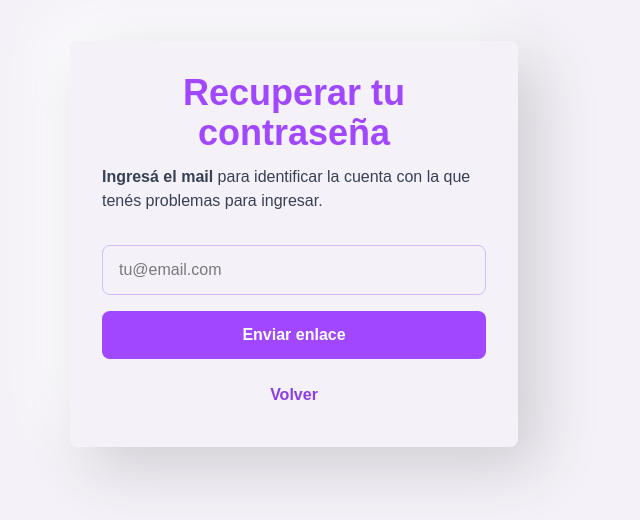
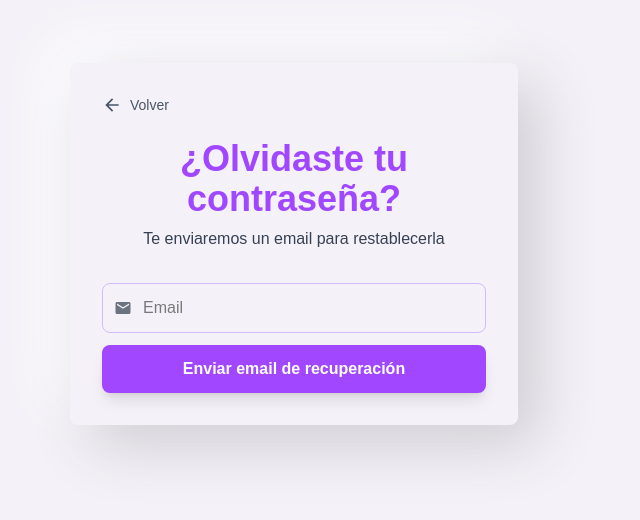
Before and after one commit to Fabri-GZ/avalon-dashboard, a Next.js app: page /forgot-password in a window 1280 px wide. Shown: the part 156-676 px from the top of the page, without its empty margins (346-986 px from the left). Built offline with nearby package versions, Linux system fonts and the light colour scheme.

Commit message:
Added reset password logic with supabase

```diff
--- a/src/app/(auth)/forgot-password/components/ForgotPassword.jsx
+++ b/src/app/(auth)/forgot-password/components/ForgotPassword.jsx
@@ -1,46 +1,196 @@
 "use client";
+
 import { useState } from "react";
+import { motion } from "framer-motion";
+import { MdMail, MdArrowBack } from "react-icons/md";
+import { Mail, CheckCircle } from "lucide-react";
+import { ToastContainer, toast, Flip } from "react-toastify";
+import "react-toastify/dist/ReactToastify.css";
+import { resetPassword } from "@/lib/auth-actions";
 
-const ForgotPasswordForm = ({ onBack }) => {
+const ForgotPassword = ({ onBack }) => {
   const [email, setEmail] = useState("");
+  const [emailError, setEmailError] = useState(false);
+  const [isLoading, setIsLoading] = useState(false);
+  const [emailSent, setEmailSent] = useState(false);
 
-  const handleSubmit = (e) => {
+  const validateEmail = (email) => {
+    return email.includes("@") && email.includes(".");
+  };
+
+  const handleSubmit = async (e) => {
     e.preventDefault();
-    onBack();
+
+    if (!validateEmail(email)) {
+      setEmailError(true);
+      toast.error("Por favor, ingrese una dirección de correo válida");
+      setTimeout(() => setEmailError(false), 1000);
+      return;
+    }
+
+    setIsLoading(true);
+
+    const formData = new FormData();
+    formData.append("email", email);
+
+    try {
+      await resetPassword(formData);
+      setEmailSent(true);
+      toast.success("Email enviado correctamente");
+    } catch (error) {
+      console.error("Error:", error);
+      toast.error("Hubo un error al enviar el correo. Intenta nuevamente.");
+    } finally {
+      setIsLoading(false);
+    }
   };
+
+  const shakeAnimation = {
+    x: [0, -10, 10, -10, 10, 0],
+    transition: { duration: 0.4 }
+  };
+
+  if (emailSent) {
+    return (
+      <motion.div
+        initial={{ opacity: 0, scale: 0.9 }}
+        animate={{ opacity: 1, scale: 1 }}
+        className="rounded-lg p-8 w-full max-w-md mx-auto bg-[#f4f1f8] shadow-[20px_20px_60px_#cfcdd3,-20px_-20px_60px_#ffffff]"
+      >
+        <motion.div
+          initial={{ scale: 0 }}
+          animate={{ scale: 1 }}
+          transition={{ delay: 0.2, type: "spring", stiffness: 200 }}
+          className="mx-auto w-20 h-20 bg-green-100 rounded-full flex items-center justify-center mb-6"
+        >
+          <CheckCircle className="w-12 h-12 text-green-600" />
+        </motion.div>
+
+        <h2 className="text-2xl font-bold text-center text-gray-900 mb-3">
+          ¡Revisa tu correo!
+        </h2>
+
+        <div className="text-center mb-6">
+          <p className="text-gray-600 mb-3">
+            Te enviamos un email para restablecer tu contraseña a:
+          </p>
+          <div className="flex items-center justify-center gap-2 bg-[#A047FF]/10 rounded-lg p-3 mb-3">
+            <Mail className="w-5 h-5 text-[#A047FF]" />
+            <span className="font-semibold text-[#A047FF]">{email}</span>
+          </div>
+          <p className="text-sm text-gray-500">
+            Hace click en el enlace del correo para crear una nueva contraseña.
+          </p>
+        </div>
+
+        <div className="bg-blue-50 border border-blue-200 rounded-lg p-3 mb-6">
+          <p className="text-xs text-blue-800">
+            💡 <strong>Tip:</strong> Si no ves el correo, revisa tu carpeta de spam o correo no deseado.
+          </p>
+        </div>
+
+        <motion.button
+          whileHover={{ scale: 1.02 }}
+          whileTap={{ scale: 0.98 }}
+          onClick={() => window.location.href = "/login"}
+          className="w-full bg-[#A047FF] hover:bg-[#8c3de6] text-white font-semibold py-3 rounded-lg shadow-lg"
+        >
+          Volver al inicio de sesión
+        </motion.button>
+      </motion.div>
+    );
+  }
+
   return (
-    <div className="rounded-lg p-8 w-full max-w-md bg-[#f4f1f8] shadow-[20px_20px_60px_#cfcdd3,-20px_-20px_60px_#ffffff]">
+    <motion.div
+      initial={{ opacity: 0, y: 20 }}
+      animate={{ opacity: 1, y: 0 }}
+      transition={{ duration: 0.8, ease: "easeOut" }}
+      className="rounded-lg p-8 w-full max-w-md mx-auto bg-[#f4f1f8] shadow-[20px_20px_60px_#cfcdd3,-20px_-20px_60px_#ffffff]"
+    >
+      <button
+        onClick={onBack}
+        className="flex items-center gap-2 text-gray-600 hover:text-[#A047FF] mb-6 transition-colors"
+      >
+        <MdArrowBack size={20} />
+        <span className="text-sm font-medium">Volver</span>
+      </button>
+
       <div className="text-center mb-8">
-        <h1 className="text-4xl font-bold text-[#A047FF] mb-3">Recuperar tu contraseña</h1>
-        <p className="text-gray-700 text-left"> <strong> Ingresá el mail </strong>para identificar la cuenta con la que tenés problemas para ingresar.</p>
+        <motion.h1
+          initial={{ opacity: 0, y: 40 }}
+          animate={{ opacity: 1, y: 0 }}
+          transition={{ duration: 0.8, ease: "easeOut" }}
+          className="text-4xl font-bold text-[#A047FF] mb-2"
+        >
+          ¿Olvidaste tu contraseña?
+        </motion.h1>
+        <motion.p
+          initial={{ opacity: 0, y: 20 }}
+          animate={{ opacity: 1, y: 0 }}
+          transition={{ duration: 0.8, ease: "easeOut" }}
+          className="text-gray-700"
+        >
+          Te enviaremos un email para restablecerla
+        </motion.p>
       </div>
 
-      <form onSubmit={handleSubmit} className="space-y-4">
-        <input
-          type="email"
-          value={email}
-          onChange={(e) => setEmail(e.target.value)}
-          placeholder="tu@email.com"
-          className="w-full px-4 py-3 bg-[#f4f1f8] border border-[#D4BBFC] rounded-lg text-black focus:border-[#A047FF] hover:border-[#A047FF] outline-none transition-colors duration-300 ease-in"
-        />
+      <div className="space-y-4">
+        <motion.div
+          initial={{ opacity: 0, x: -20 }}
+          animate={{ opacity: 1, x: 0 }}
+          transition={{ duration: 0.8, ease: "easeOut", delay: 0.2 }}
+          className="relative mb-3"
+        >
+          <motion.div animate={emailError ? shakeAnimation : {}}>
+            <motion.div
+              animate={emailError ? { color: "#ef4444" } : { color: "#6b7280" }}
+              transition={{ duration: 0.3 }}
+              className="absolute left-3 top-1/2 transform -translate-y-1/2 z-10"
+            >
+              <MdMail size={18} />
+            </motion.div>
+            <input
+              type="email"
+              name="email"
+              value={email}
+              onChange={(e) => setEmail(e.target.value)}
+              placeholder="Email"
+              required
+              disabled={isLoading}
+              className={`w-full pl-10 pr-4 py-3 bg-[#f4f1f8] rounded-lg text-black outline-none ${
+                emailError
+                  ? "border-2 border-red-500"
+                  : "border border-[#D4BBFC] focus:border-[#A047FF] hover:border-[#A047FF]"
+              }`}
+            />
+          </motion.div>
+        </motion.div>
 
-        <button
-          type="submit"
-          className="w-full bg-[#A047FF] hover:bg-[#8c3de6] text-white font-semibold py-3 rounded-lg"
+        <motion.button
+          initial={{ opacity: 0, y: 20 }}
+          animate={{ opacity: 1, y: 0 }}
+          transition={{ delay: 0.3, duration: 0.4 }}
+          whileHover={{ scale: 1.02 }}
+          whileTap={{ scale: 0.98 }}
+          onClick={handleSubmit}
+          disabled={isLoading}
+          className="w-full bg-[#A047FF] hover:bg-[#8c3de6] text-white font-semibold py-3 rounded-lg shadow-lg disabled:opacity-50 disabled:cursor-not-allowed"
         >
-          Enviar enlace
-        </button>
+          {isLoading ? "Enviando..." : "Enviar email de recuperación"}
+        </motion.button>
+      </div>
 
-        <button
-          type="button"
-          onClick={onBack}
-          className="w-full text-[#8c3de6] hover:bg-[#8c3de671] hover:text-[#f4f1f8] font-semibold py-2 rounded-lg transition-all duration-200 ease-in"
-        >
-          Volver
-        </button>
-      </form>
-    </div>
+      <ToastContainer
+        position="top-right"
+        autoClose={3000}
+        theme="colored"
+        transition={Flip}
+        closeOnClick
+        pauseOnHover={false}
+      />
+    </motion.div>
   );
 };
 
-export default ForgotPasswordForm;
+export default ForgotPassword;
--- a/src/app/(auth)/forgot-password/page.jsx
+++ b/src/app/(auth)/forgot-password/page.jsx
@@ -1,15 +1,14 @@
 "use client";
-import React from 'react';
-import ForgotPasswordForm from './components/ForgotPassword';
 
-const ForgotPassword = () => {
+import React from "react";
+import ForgotPassword from "./components/ForgotPassword";
+
+const ForgotPasswordPage = () => {
   return (
     <div className="flex items-center justify-center min-h-screen bg-[#f4f1f8]">
-      <ForgotPasswordForm
-        onBack={() => window.location.href = "/login"}
-      />
+      <ForgotPassword onBack={() => window.location.href = "/login"} />
     </div>
   );
 };
 
-export default ForgotPassword;
+export default ForgotPasswordPage;
--- a/src/app/(auth)/signup/components/EmailConfirmationModal.jsx
+++ b/src/app/(auth)/signup/components/EmailConfirmationModal.jsx
@@ -12,12 +12,11 @@ const EmailConfirmationModal = ({ isOpen, email, onClose }) => {
     <AnimatePresence>
       {isOpen && (
         <>
-          {/* Backdrop */}
           <motion.div
             initial={{ opacity: 0 }}
             animate={{ opacity: 1 }}
             exit={{ opacity: 0 }}
-            className="fixed inset-0 bg-black/50 backdrop-blur-sm z-50"
+            className="fixed inset-0 bg-foreground/50 backdrop-blur-sm z-50"
             onClick={onClose}
           />
 
@@ -29,7 +28,7 @@ const EmailConfirmationModal = ({ isOpen, email, onClose }) => {
             transition={{ type: "spring", damping: 25, stiffness: 300 }}
             className="fixed inset-0 z-50 flex items-center justify-center p-4"
           >
-            <div className="bg-white rounded-2xl shadow-2xl max-w-md w-full p-8 relative">
+            <div className="bg-background rounded-2xl shadow-2xl max-w-md w-full p-8 relative">
               {/* Icono de éxito con animación */}
               <motion.div
                 initial={{ scale: 0 }}
--- a/src/lib/auth-actions.ts
+++ b/src/lib/auth-actions.ts
@@ -86,3 +86,35 @@ export async function signInWithGoogle() {
     redirect(data.url);
   }
 }
+
+export async function resetPassword(formData: FormData) {
+  const supabase = await createClient();
+  const email = formData.get("email") as string;
+
+  const { error } = await supabase.auth.resetPasswordForEmail(email, {
+    redirectTo: `${process.env.NEXT_PUBLIC_BASE_URL}/auth/reset-password`,
+  });
+
+  if (error) {
+    console.error("Reset password error:", error);
+    throw error;
+  }
+
+  return { success: true };
+}
+
+export async function updatePassword(formData: FormData) {
+  const supabase = await createClient();
+  const newPassword = formData.get("password") as string;
+
+  const { error } = await supabase.auth.updateUser({
+    password: newPassword,
+  });
+
+  if (error) {
+    console.error("Update password error:", error);
+    throw error;
+  }
+
+  return { success: true };
+}
```
